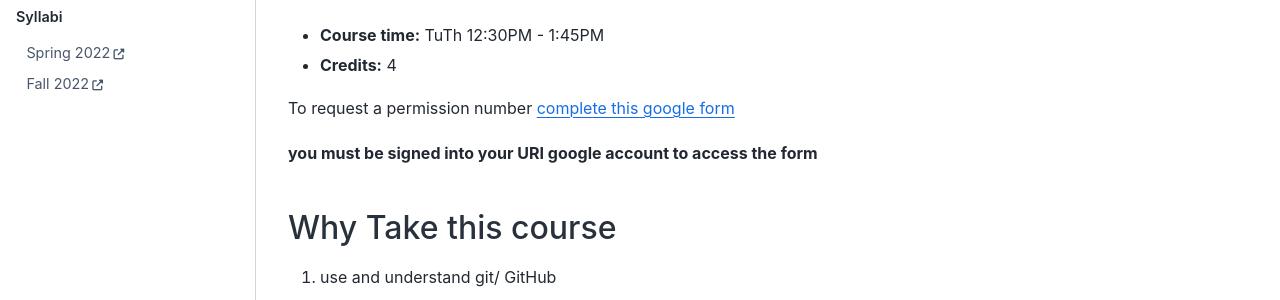
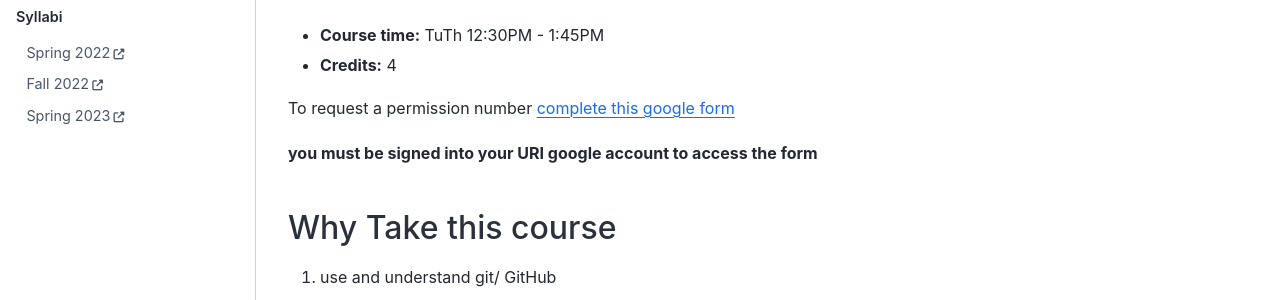
Before and after one commit to klattuada/introcompsys.github.io, a Jupyter Book: the page built from index.md, in a window 1280 px wide. Shown: the part 362-662 px from the top of the page. Built offline with Jupyter Book 1.0.4 settings and Sphinx 7.4.7 and the Sphinx Book theme 1.1.4, drawn with Linux system fonts in a browser that asks for light colours.

Commit message:
add sp23

```diff
--- a/_toc.yml
+++ b/_toc.yml
@@ -11,6 +11,8 @@ parts:
       title: Spring 2022
     - url: https://introcompsys.github.io/fall2022
       title: Fall 2022
+    - url: https://introcompsys.github.io/spring2023
+      title: Spring 2023
 #   - caption: Syllabus
 #     chapters:
 #       - file:
```
